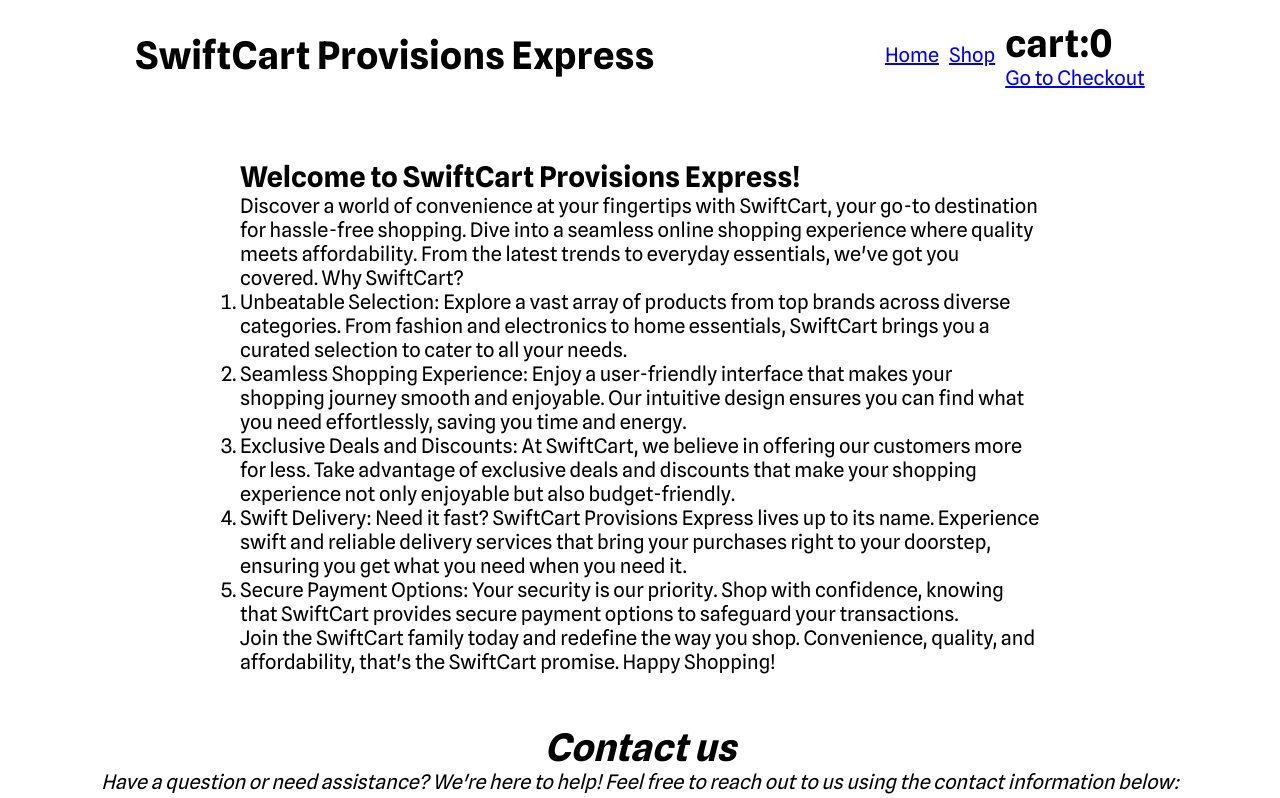
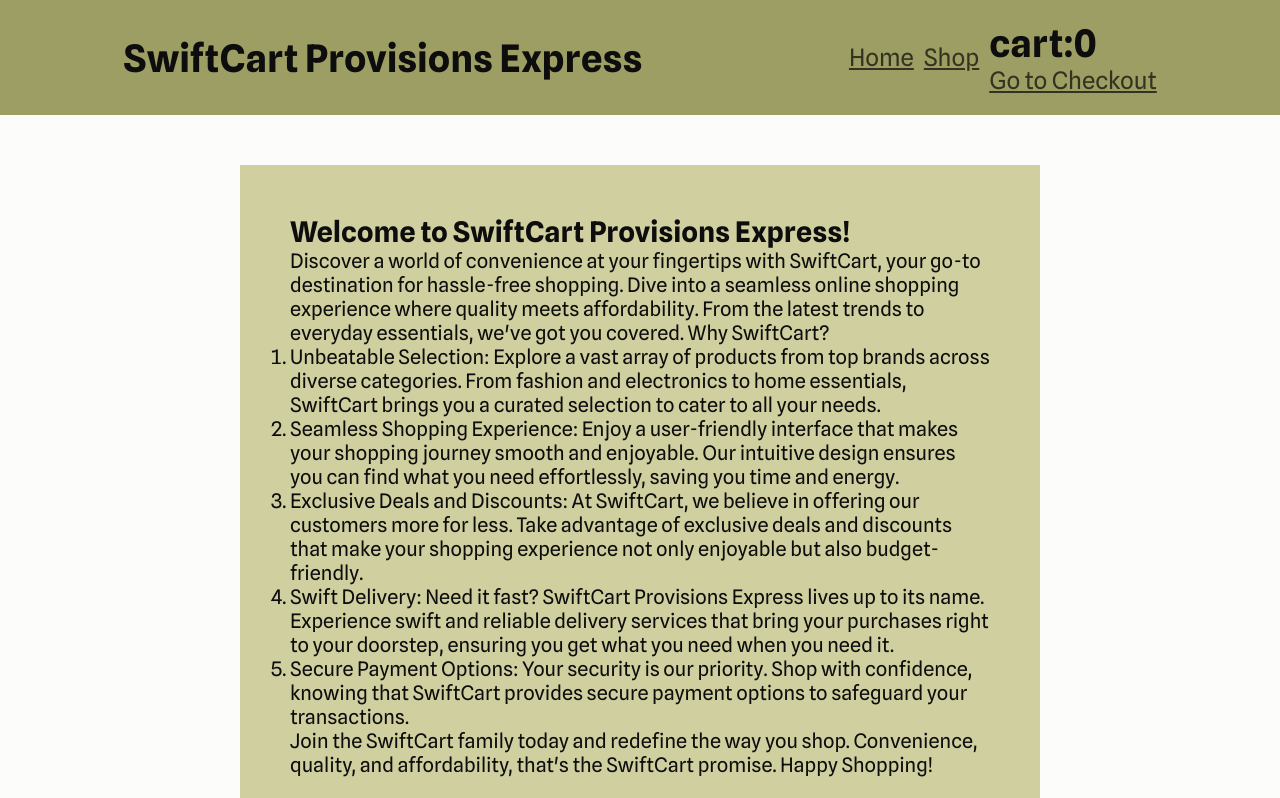
Before and after one commit to mekbibisdone/shopping-cart, a React (Vite) app: page / in a window 1280 px wide. Shown: the top 798 px of the page. Built offline with nearby package versions, Linux system fonts and the light colour scheme.

Commit message:
Add color to the pages

```diff
--- a/src/components/Home.jsx
+++ b/src/components/Home.jsx
@@ -1,6 +1,6 @@
 export default function Home() {
   return (
-    <main style={{ alignSelf: "center", maxWidth: "800px" }}>
+    <main style={{ alignSelf: "center", maxWidth: "800px", background:"#cfcf9f", padding:"50px" }}>
       <h2>Welcome to SwiftCart Provisions Express!</h2>
       <p>
         Discover a world of convenience at your fingertips with SwiftCart, your
--- a/src/components/Product.jsx
+++ b/src/components/Product.jsx
@@ -29,7 +29,7 @@ function Product({
     handleAdding({ ...product, amount });
   }
   return (
-    <div className="product" style={{ display: "grid", maxWidth: "300px", justifyItems: "center", gap:"10px"}}>
+    <div className="product" style={{ display: "grid", maxWidth: "300px", justifyItems: "center", gap:"10px", overflow:"auto"}}>
       {loading ? (
         <img src={Spinner} alt="loading" width="200px" />
       ) : error ? (
--- a/src/components/Products.jsx
+++ b/src/components/Products.jsx
@@ -7,7 +7,7 @@ export default function Products({ handleAdding }) {
   const { json: products, loading, error } = useProductsUrl(url);
   if (error) return <h1>Sorry couldn&apos;t load products</h1>;
   return (
-    <main style={{ display: "flex", flexWrap:"wrap", justifyContent:"center" ,gap:"40px"}}>
+    <main style={{ display: "flex", flexWrap:"wrap", justifyContent:"center" ,gap:"80px"}}>
       {loading ? (
         <h1>Loading</h1>
       ) : (
--- /dev/null
+++ b/src/style/checkout.css
@@ -0,0 +1,5 @@
+
+main > div {
+  display: flex;
+  flex-wrap: wrap;
+}
--- a/src/style/style.css
+++ b/src/style/style.css
@@ -1,31 +1,52 @@
-
-@import url('https://fonts.googleapis.com/css?family=Spline%20Sans:700|Spline%20Sans:400');
-
-body {
-  font-family: 'Spline Sans';
-  font-weight: 400;
-  font-size: 1.25rem;
-}
+@import url("https://fonts.googleapis.com/css?family=Spline%20Sans:700|Spline%20Sans:400");
 * {
   margin: 0;
   padding: 0;
   box-sizing: border-box;
 }
+:root {
+  --text: #0d0d0d;
+  --background: #fcfcfb;
+  --primary: #9d9e64;
+  --secondary: #cfcf9f;
+  --accent: #33331f;
+}
+body {
+  font-family: "Spline Sans";
+  font-weight: 400;
+  font-size: 1.25rem;
+  color: var(--text);
+  background: var(--background);
+}
 
-h1, h2, h3, h4, h5 {
-  font-family: 'Spline Sans';
+h1,
+h2,
+h3,
+h4,
+h5 {
+  font-family: "Spline Sans";
   font-weight: 700;
 }
 
-html {font-size: 100%;} /* 16px */
+html {
+  font-size: 100%;
+} /* 16px */
 
-h1 {font-size: 2.369rem; /* 37.92px */}
+h1 {
+  font-size: 2.369rem; /* 37.92px */
+}
 
-h2 {font-size: 1.777rem; /* 28.48px */}
+h2 {
+  font-size: 1.777rem; /* 28.48px */
+}
 
-h3 {font-size: 1.333rem; /* 21.28px */}
+h3 {
+  font-size: 1.333rem; /* 21.28px */
+}
 
-small {font-size: 0.750rem; /* 12px */}
+small {
+  font-size: 0.75rem; /* 12px */
+}
 
 button {
   font-size: 1.25rem;
@@ -36,15 +57,21 @@ button {
   flex-direction: column;
   gap: 50px;
 }
-header{
+a {
+  font-size: 1.5rem;
+  color: var(--accent);
+}
+header {
   display: flex;
   padding: 20px;
   justify-content: space-around;
   align-items: center;
   flex: 0;
   flex-wrap: wrap;
+  background: var(--primary);
+  width: 100vw;
 }
-nav{
+nav {
   display: flex;
   align-items: center;
   gap: 10px;
@@ -52,7 +79,7 @@ nav{
 main {
   flex: 1;
 }
-main img{
+main img {
   max-width: 200px;
   max-height: 200px;
   object-fit: contain;
@@ -60,7 +87,7 @@ main img{
 main input {
   padding: 10px;
 }
-.addButton{
+.addButton {
   height: 75px;
   border-radius: 10px;
   padding: 20px;
@@ -69,14 +96,20 @@ main input {
   padding: 20px 40px;
   border-radius: 10px;
 }
+.product {
+  background: var(--secondary);
+  padding: 10px;
+  border-radius: 10px;
+}
 footer {
   width: 100vw;
   display: flex;
   justify-content: center;
   flex: 0;
+  background: var(--primary);
 }
 
-footer nav{
+footer nav {
   display: flex;
   flex-direction: column;
   align-items: center;
@@ -84,8 +117,3 @@ footer nav{
 address {
   text-align: center;
 }
-@media (max-width:600px) {
-  .product {
-    overflow-x: scroll;
-  }
-}
```
Also changed, not shown: 1 other file (tests, documents, lock files or other folders).
